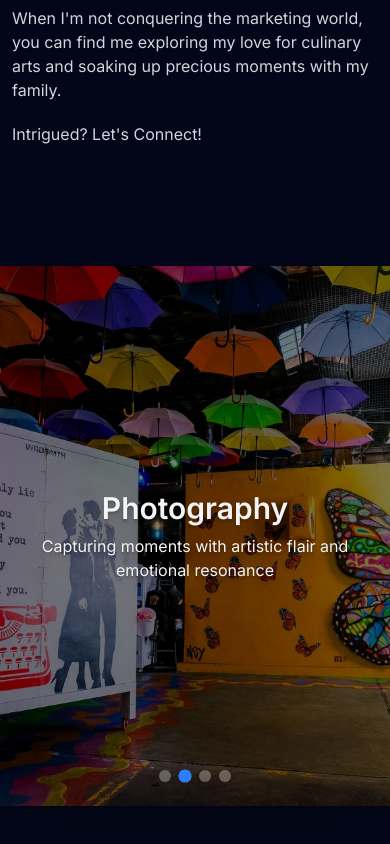
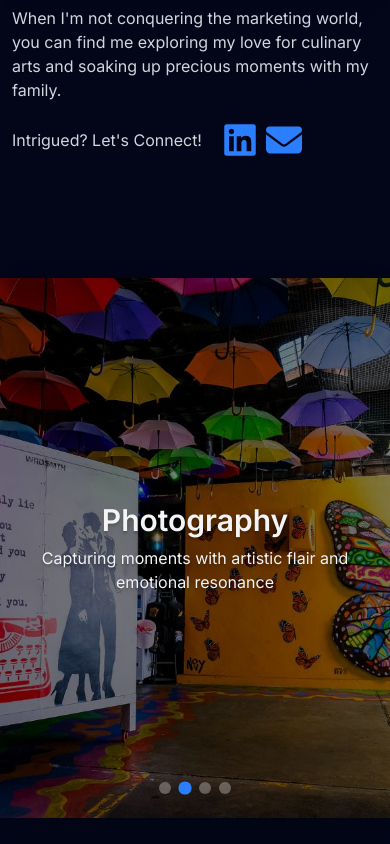
Before and after one commit to rubenaguilardev/sbrt, a React (Vite) app: page / in a window 390 px wide. Shown: the part 1280-2124 px from the top of the page. Built offline with nearby package versions, Linux system fonts and the light colour scheme.

Commit message:
update padding, add linkedin link to about section

```diff
--- a/src/components/sections/About.jsx
+++ b/src/components/sections/About.jsx
@@ -1,5 +1,6 @@
 import { profilePicture } from "../../constants"
 import RevealOnScroll from "../RevealOnScroll"
+import { FaLinkedin, FaEnvelope } from 'react-icons/fa6'
 
 const About = () => {
     return (
@@ -16,7 +17,26 @@ const About = () => {
                                 When I'm not conquering the marketing world, you can find me exploring my love for culinary
                                 arts and soaking up precious moments with my family.
                             </p>
-                            <p>Intrigued?  Let's Connect!</p>
+                            <div className="flex items-center gap-5">
+                                <p>Intrigued?  Let's Connect!</p>
+                                <div className='flex justify-between text-4xl text-blue-500 md:hidden gap-2'>
+                                    <div>
+                                        <a href="https://www.linkedin.com/in/jazmin-aguilar-buffington/" className="text-4xl">
+                                            <FaLinkedin />
+                                        </a>
+                                    </div>
+                                    <div>
+                                        <a href="mailto:jazmin.a.buffington@gmail.com">
+                                            <FaEnvelope/>
+                                        </a>
+                                    </div>
+                                </div>
+                                <a
+                                    className="hidden md:block bg-blue-500/80 text-gray-100 py-2 px-5 rounded font-medium transition realtive overflow-hidden hover:-translate-y-0.5 hover:shadow-[0_0_15px_rgba(59, 130, 246, 0.4)]"
+                                    href="https://www.linkedin.com/in/jazmin-aguilar-buffington/</div>">
+                                        Linkedin
+                                </a>
+                            </div>
                         </div>
                     </div>
                 </div>
--- a/src/components/sections/Gallery.jsx
+++ b/src/components/sections/Gallery.jsx
@@ -14,7 +14,8 @@ const responsive = {
 };
 
 const bottomSlider = {
-  desktop: { breakpoint: { max: 3000, min: 1024 }, items: 5 },
+  desktopXl: { breakpoint: { max: 3000, min: 1285 }, items: 5 },
+  desktop: { breakpoint: { max:1284, min: 1025 }, items: 4},
   tablet:  { breakpoint: { max: 1024, min: 464 },  items: 3 },
   mobile:  { breakpoint: { max: 464,  min: 0 },    items: 2 },
 };
@@ -55,7 +56,7 @@ const Gallery = () => {
   return (
     <RevealOnScroll>
         <section id="gallery" className="flex flex-col justify-center items-center mb-30">
-            <div className="w-full md:max-w-[44rem] lg:max-w-[58rem] max-w-6xl xl:max-w-6xl px-3 md:px-0 mb-3">
+            <div className="w-full md:max-w-[44rem] lg:max-w-[58rem] max-w-6xl xl:max-w-6xl px-3 md:px-1 mb-3">
                 <h2 className="text-3xl text-center font-bold mb-5 md:mb-7 text-gray-300"><span className="bg-gradient-to-r from-blue-500 to-purple-600 bg-clip-text text-transparent">My </span>Photography</h2>
                 <Carousel
                 responsive={responsive}
--- a/src/components/sections/Work.jsx
+++ b/src/components/sections/Work.jsx
@@ -8,7 +8,7 @@ const Work = () => {
     return (
         <section id='work' className='flex items-center justify-center'>
             <RevealOnScroll>
-                <div className="max-w-2xl md:max-w-[44rem] lg:max-w-[58rem] xl:max-w-6xl mx-auto px-4">
+                <div className="max-w-2xl md:max-w-[44rem] lg:max-w-[58rem] xl:max-w-6xl mx-auto px-3 md:px-1">
                     <h2 className="text-3xl text-center font-bold mb-5 md:mb-7 text-gray-300"><span className="bg-gradient-to-r from-blue-500 to-purple-600 bg-clip-text text-transparent">My</span> Work</h2>
                     <div className='flex-col glass text-gray-300 border-b border-white/10 pb-5'>
                         <div className='flex flex-col md:flex-row w-full mb-5 md:mb-7 xl:items-center'>
--- a/src/components/sections/WorkSections.jsx
+++ b/src/components/sections/WorkSections.jsx
@@ -43,7 +43,7 @@ const WorkSections = () => {
     return (
             <>
                 <RevealOnScroll>
-                    <div className="max-w-2xl md:max-w-[44rem] lg:max-w-[58rem] xl:max-w-6xl mx-auto  text-gray-300 text-xl mb-30 px-3">
+                    <div className="max-w-2xl md:max-w-[44rem] lg:max-w-[58rem] xl:max-w-6xl mx-auto  text-gray-300 text-xl mb-30 px-3 md:px-1">
                         {workSection}
                     </div>
                 </RevealOnScroll>
```
